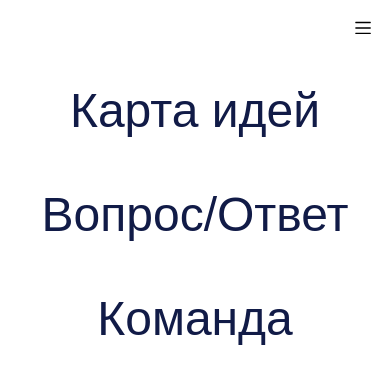
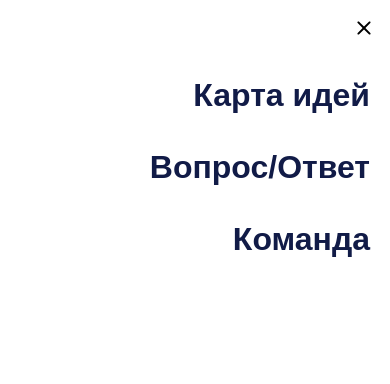
Before and after one commit to designunit/bereguray, a Next.js app: page / in a window 390 px wide. Both pictures are taken after a click on the button 351 px from the left and 31 px from the top of the page. Shown: the top 384 px of the page. Built offline with nearby package versions, Linux system fonts and the light colour scheme.

Commit message:
X to close + bolder font

```diff
--- a/src/components/Header/index.tsx
+++ b/src/components/Header/index.tsx
@@ -54,7 +54,7 @@ export const Header: React.SFC<HeaderProps> = props => {
                     onClick={onClick}
                 >
                     <img
-                        src='/static/menu.svg'
+                        src='/static/closeMenu.svg'
                     />
                 </button>
                 {props.menu}
--- a/src/components/Header/styles.module.css
+++ b/src/components/Header/styles.module.css
@@ -33,8 +33,11 @@
 }
 
 .mobileMenu button:not(.closeMenu) {
-    font-size: 3em;
+    font-size: 2em;
     line-height: 2em;
+    font-weight: 900;
+
+    text-align: end;
 }
 
 .mobileMenuList {
```
Also changed, not shown: public/static/closeMenu.svg (added).
